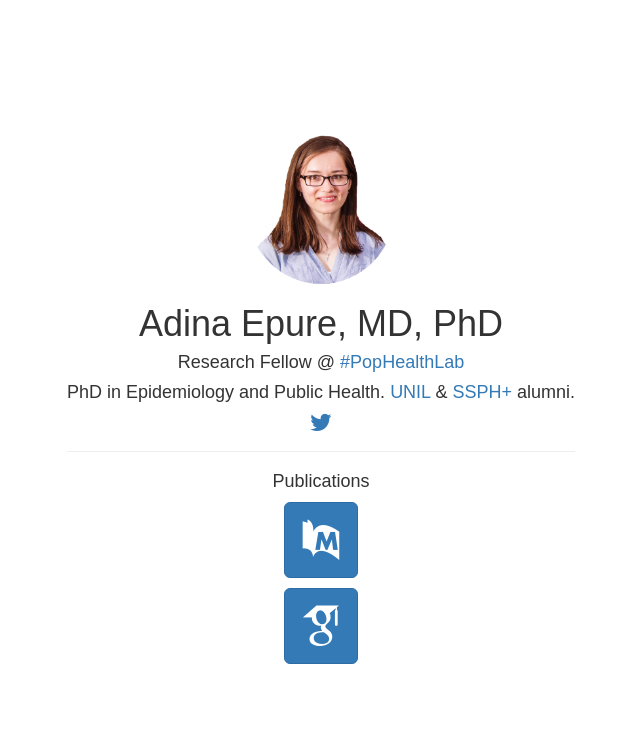
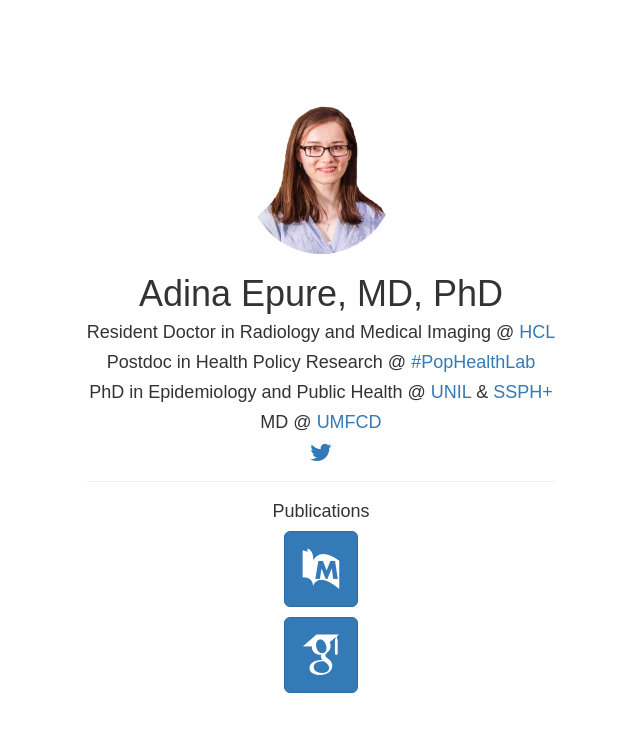
Before and after one commit to andreiepure/adinaepure, a plain HTML site: page index.html in a window 1280 px wide. Shown: the whole page, without its empty margins (319-959 px from the left). Drawn offline with Linux system fonts and the light colour scheme; files whose address does not match are found by name.

Commit message:
Update experience with HCL

```diff
--- a/index.html
+++ b/index.html
@@ -16,8 +16,11 @@
 			<div class="row vertical-center-row">
 				<img class="smaller-image img-circle img-responsive" src="images/linkedin.jpg" alt="Photograph of Adina Epure"/>
 				<h1 class="text-center">Adina Epure, MD, PhD</h1>
-				<h4 class="text-center">Research Fellow @ <a href="https://projects.unifr.ch/pophealthlab/" target="_blank">#PopHealthLab</a></p>
-				<h4 class="text-center">PhD in Epidemiology and Public Health. <a href="https://unil.ch/" target="_blank">UNIL</a> & <a href="https://ssphplus.ch/" target="_blank">SSPH+</a> alumni.</p>
+				<h4 class="text-center">Resident Doctor in Radiology and Medical Imaging @ <a href="https://www.chu-lyon.fr/" target="_blank">HCL</a></p>
+
+				<h4 class="text-center">Postdoc in Health Policy Research @ <a href="https://projects.unifr.ch/pophealthlab/" target="_blank">#PopHealthLab</a></p>
+				<h4 class="text-center">PhD in Epidemiology and Public Health @ <a href="https://unil.ch/" target="_blank">UNIL</a> & <a href="https://ssphplus.ch/" target="_blank">SSPH+</a> </p>
+				<h4 class="text-center">MD @ <a href="https://umfcd.ro/en/" target="_blank">UMFCD</a> </p>
 				<h4 class="text-center"><a href="https://twitter.com/adina_epure" class="twitter" target="_blank"><i class="fa fa-twitter fa-lg"></i></a></h4>
 				<!--<p class="text-center"><a  href="https://ro.linkedin.com/in/adinaepure" target="_blank" class="btn btn-primary btn-lg"><i class="fa fa-linkedin fa-fw"></i> <span class="network-name">Linkedin</span></a></li></p>-->
 				<hr>
```
